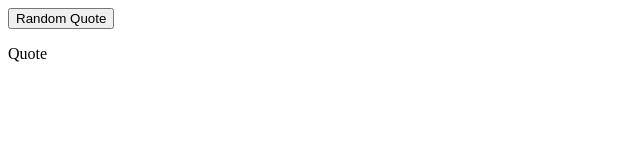
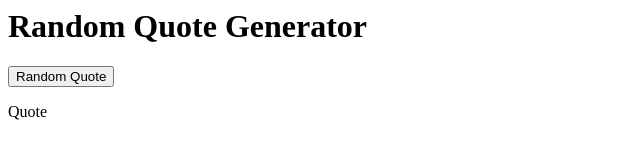
Before and after one commit to nwager/RandomQuoteGeneratorPOD, a plain HTML site: page Random Quote Generator/index.html in a window 1280 px wide. Shown: the whole page, without its empty margins (0-640 px from the left). Drawn offline with Linux system fonts and the light colour scheme.

Commit message:
Add files via upload

```diff
--- a/Random Quote Generator/index.html
+++ b/Random Quote Generator/index.html
@@ -5,8 +5,9 @@
 	<meta charset="UTF-8">
 	<link rel="stylesheet" type="text/css" href="style.css">
 </head>
-<button type="button" id="quoteButton">Random Quote</button>
 <body>
+	<h1>Random Quote Generator</h1>
+	<button type="button" id="quoteButton">Random Quote</button>
 	<p id="quoteElement">Quote</p>
 </body>
 <script src="quotes.js"></script>
```
